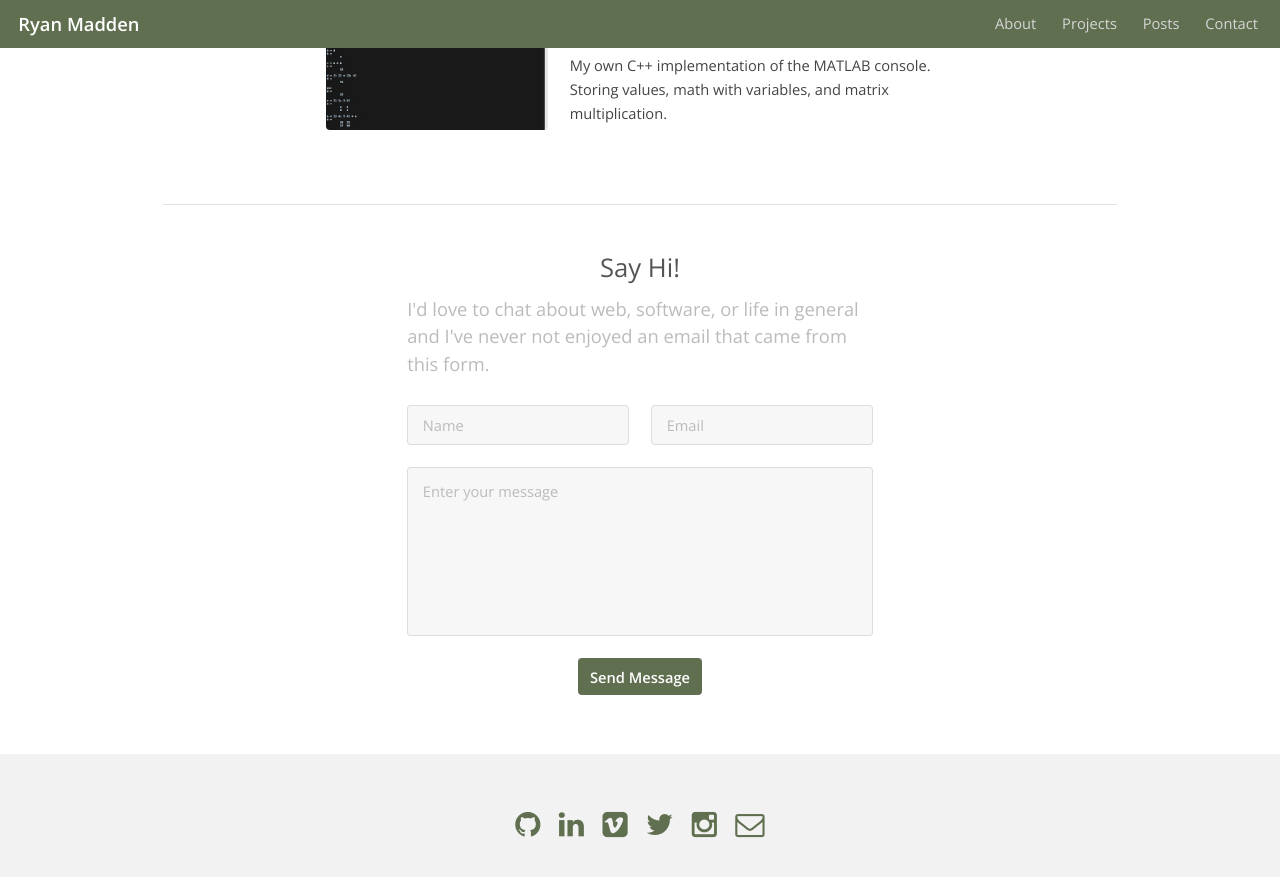
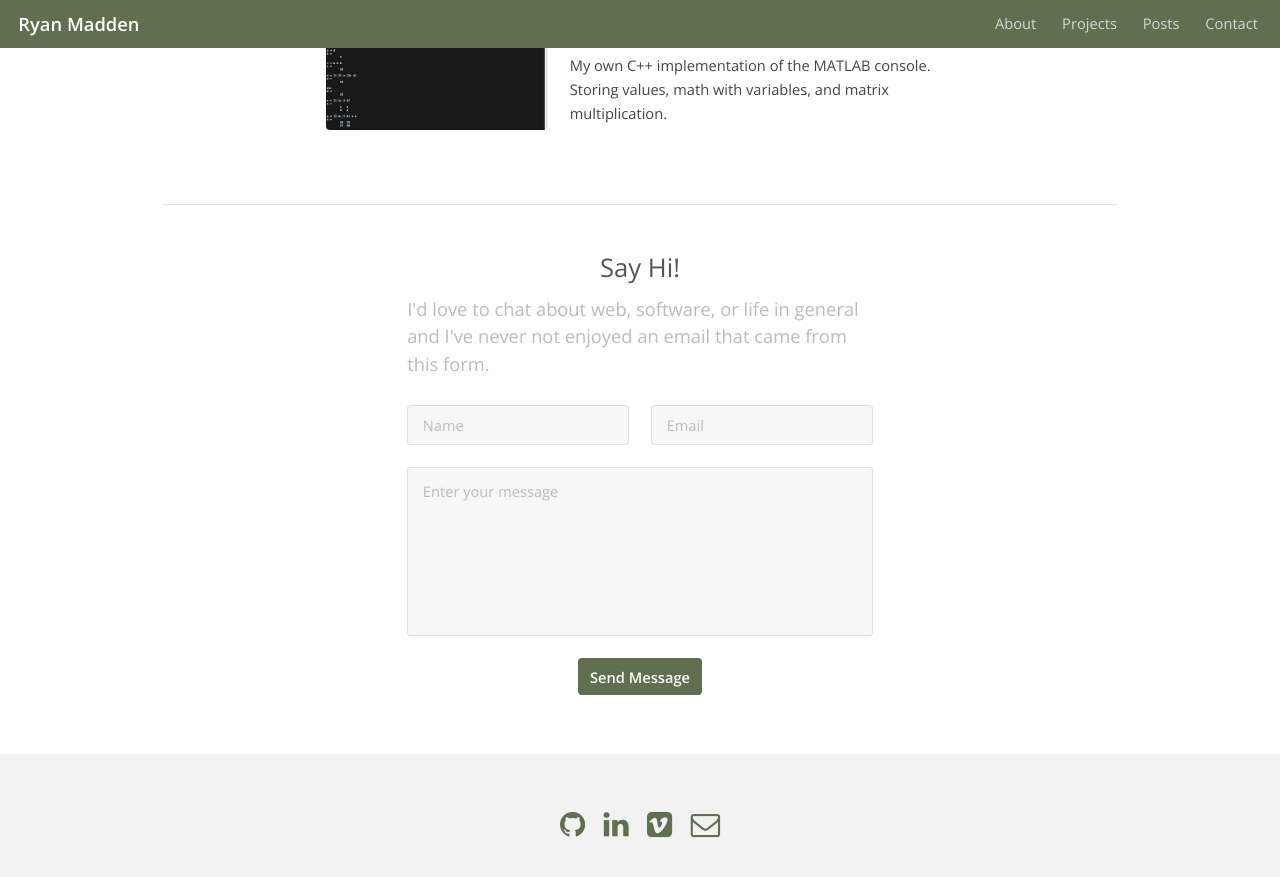
Before and after one commit to ryanmadden/ryanmadden.github.io, a Jekyll site: the page built from index.html, in a window 1280 px wide and 900 px high, scrolled down 1953 px. Shown: the top 877 px of the window. Built offline with Jekyll 4.4.1, drawn with Linux system fonts in a browser that asks for light colours.

Commit message:
Remove twitter and instagram from footer

```diff
--- a/_layouts/default.html
+++ b/_layouts/default.html
@@ -59,8 +59,6 @@
                         <li><a href="https://github.com/ryanmadden" target="_blank" class="icon fa-github"><span class="label">Github</span></a></li>
                         <li><a href="http://www.linkedin.com/in/maddenryan" target="_blank" class="icon fa-linkedin"><span class="label">Dribbble</span></a></li>
                         <li><a href="https://vimeo.com/ryanmadden" target="_blank" class="icon fa-vimeo-square"><span class="label">Tumblr</span></a></li>
-                        <li><a href="https://twitter.com/ryanmddn" target="_blank" class="icon fa-twitter"><span class="label">Twitter</span></a></li>
-                        <li><a href="https://instagram.com/ryanmddn/" target="_blank" class="icon fa-instagram"><span class="label">Facebook</span></a></li>
                         <li><a href="mailto:ryan@ryanmadden.net" class="icon fa-envelope-o"><span class="label">Instagram</span></a></li>
                     </ul>
                 </div>
```
